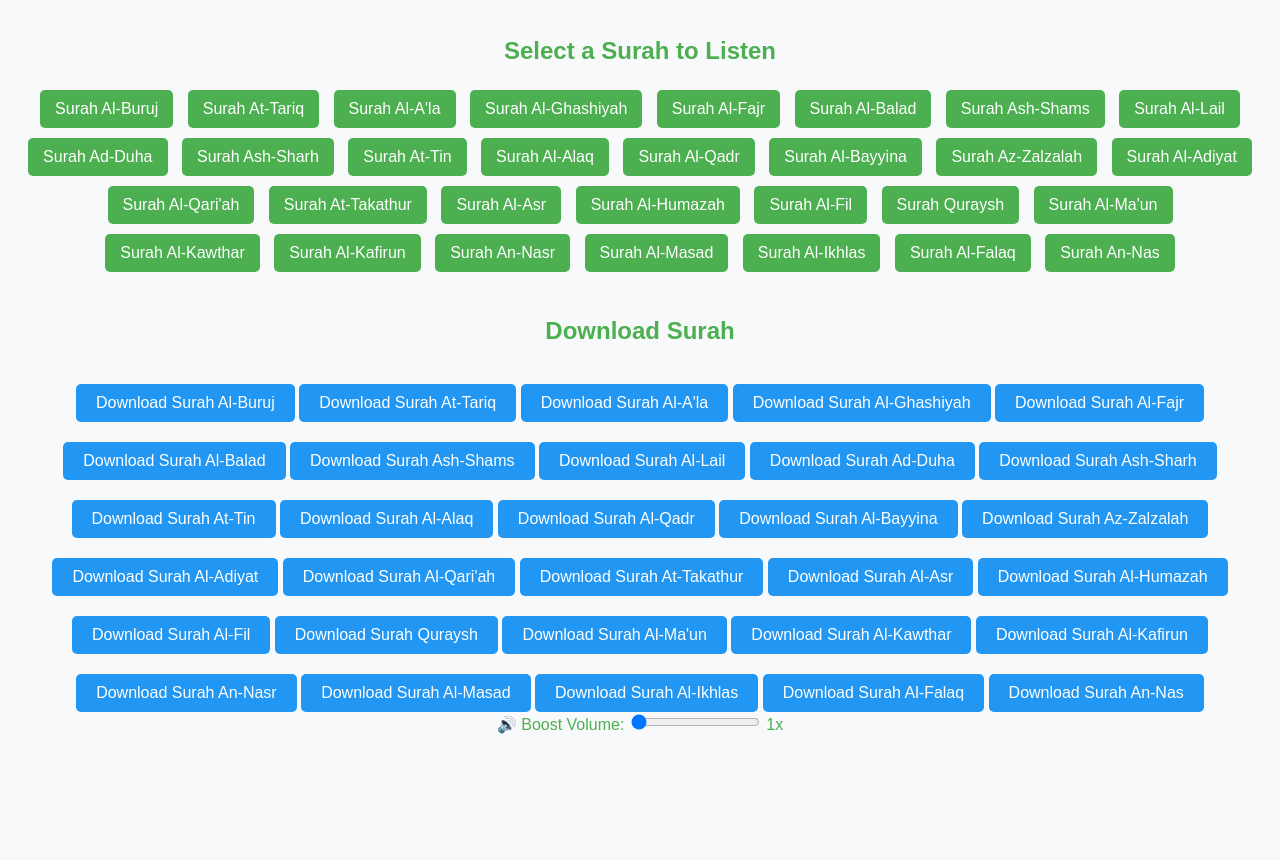
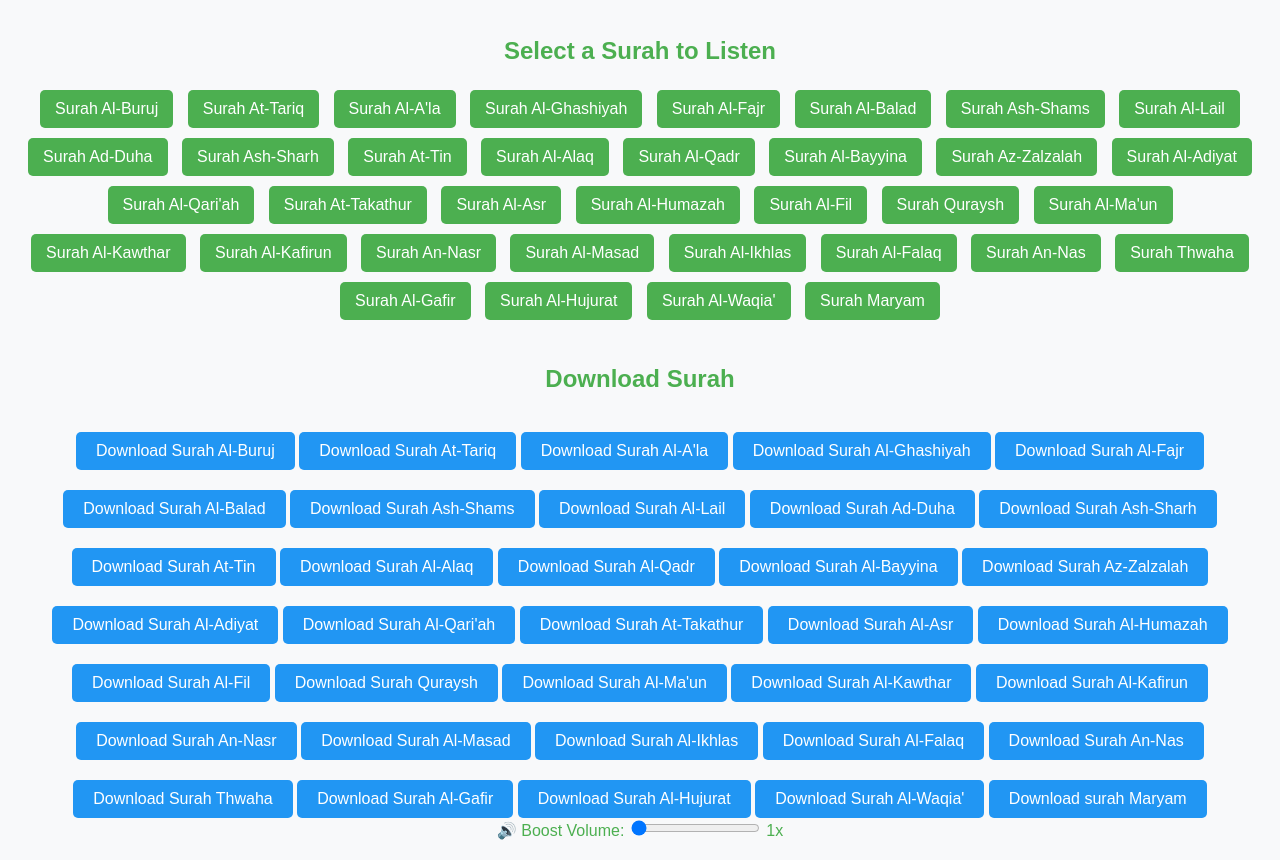
Before and after one commit to sword786/quran, a plain HTML site: page index.html in a window 1280 px wide. Shown: the part 169-1029 px from the top of the page. Before the commit the page ends 923 px from the top, so only its background shows below. Drawn offline with Linux system fonts and the light colour scheme.

Commit message:
Update index.html

```diff
--- a/index.html
+++ b/index.html
@@ -156,6 +156,11 @@
     <button onclick="changeSurah(27)">Surah Al-Ikhlas</button>
     <button onclick="changeSurah(28)">Surah Al-Falaq</button>
     <button onclick="changeSurah(29)">Surah An-Nas</button>
+    <button onclick="changeSurah(30)">Surah Thwaha</button>
+    <button onclick="changeSurah(31)">Surah Al-Gafir</button>
+    <button onclick="changeSurah(32)">Surah Al-Hujurat</button>
+    <button onclick="changeSurah(33)">Surah Al-Waqia'</button>
+    <button onclick="changeSurah(34)">Surah Maryam</button>
   </div>
 
   <div class="download">
@@ -190,6 +195,11 @@
     <a href="downloaded_mp3s/112.mp3" class="download-btn" download>Download Surah Al-Ikhlas</a>
     <a href="downloaded_mp3s/113.mp3" class="download-btn" download>Download Surah Al-Falaq</a>
     <a href="downloaded_mp3s/114.mp3" class="download-btn" download>Download Surah An-Nas</a>
+    <a href="downloaded_mp3s/TvQuran.com__010.mp3" class="download-btn" download>Download Surah Thwaha</a>
+    <a href="downloaded_mp3s/TvQuran.com__100.mp3" class="download-btn" download>Download Surah Al-Gafir</a>
+    <a href="downloaded_mp3s/TvQuran.com__131.mp3" class="download-btn" download>Download Surah Al-Hujurat</a>
+    <a href="downloaded_mp3s/TvQuran.com__a006.mp3" class="download-btn" download>Download Surah Al-Waqia'</a>
+    <a href="downloaded_mp3s/TvQuran.com__a007.mp3" class="download-btn" download>Download surah Maryam</a>
   </div>
 
   <div class="booster">
@@ -229,7 +239,12 @@
       { name: "Surah Al-Masad", src: "downloaded_mp3s/111.mp3" },
       { name: "Surah Al-Ikhlas", src: "downloaded_mp3s/112.mp3" },
       { name: "Surah Al-Falaq", src: "downloaded_mp3s/113.mp3" },
-      { name: "Surah An-Nas", src: "downloaded_mp3s/114.mp3" }
+      { name: "Surah An-Nas", src: "downloaded_mp3s/114.mp3" },
+      { name: "Surah Thwaha", src: "downloaded_mp3s/TvQuran.com__010.mp3" },
+      { name: "Surah Al-Gafir", src: "downloaded_mp3s/TvQuran.com__100.mp3" },
+      { name: "Surah Al-Hujurat", src: "downloaded_mp3s/TvQuran.com__131.mp3" },
+      { name: "Surah Al-Waqia", src: "downloaded_mp3s/TvQuran.com__a006.mp3" },
+      { name: "Surah Maryam", src: "downloaded_mp3s/TvQuran.com__a007.mp3" }
     ];
 
 let currentTrack = 0;
```
